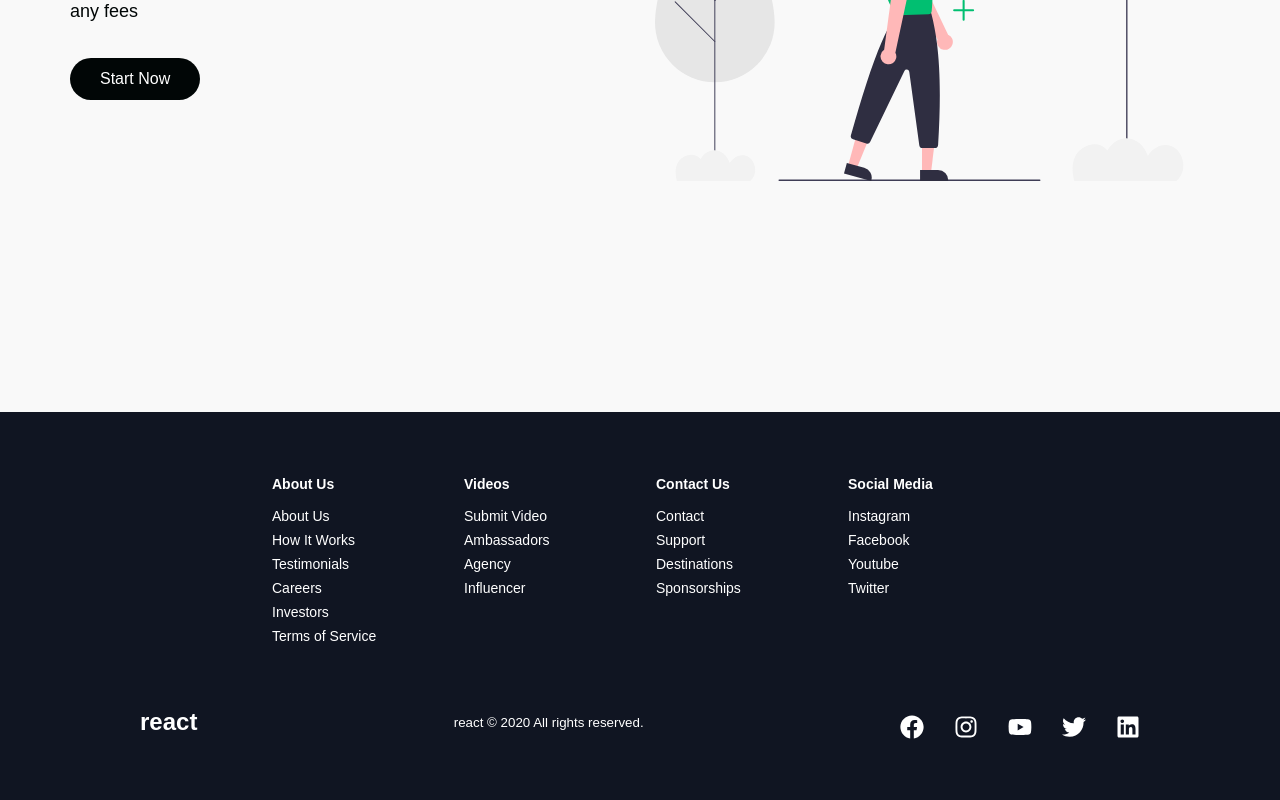
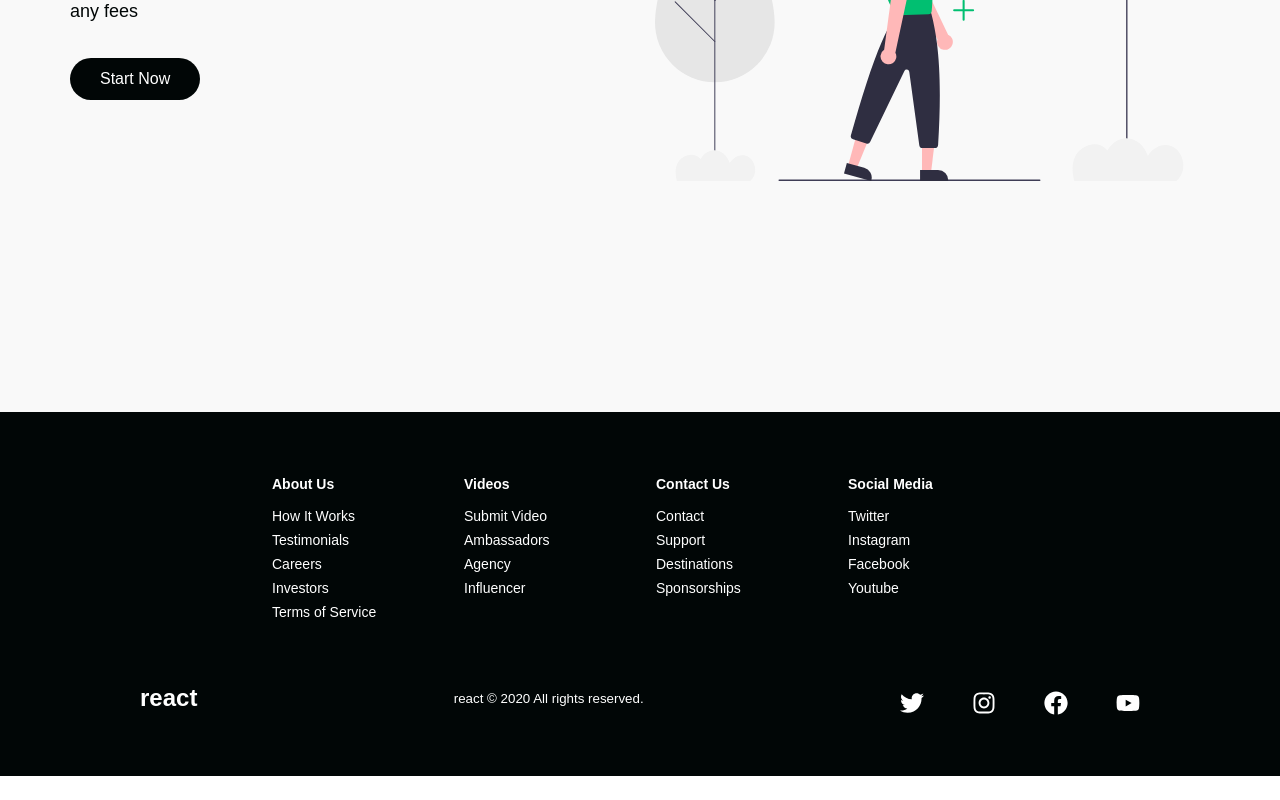
Before and after one commit to ShannonTJ/react-responsive-site2, a React (Create React App) app: page / in a window 1280 px wide. Shown: the part 3768-4568 px from the top of the page. After the commit the page ends 4544 px from the top, so only its background shows below. Built offline with nearby package versions, Linux system fonts and the light colour scheme; a web font is replaced by a local one.

Commit message:
css styling for smaller screens

```diff
--- a/src/components/Footer/FooterElements.js
+++ b/src/components/Footer/FooterElements.js
@@ -2,7 +2,7 @@
 import { Link } from "react-router-dom";
 
 export const FooterContainer = styled.footer`
-  background-color: #101522;
+  background-color: #010606;
 `;
 
 export const FooterWrapper = styled.div`
@@ -53,6 +53,10 @@
 export const FooterLinkTitle = styled.h1`
   font-size: 14px;
   margin-bottom: 16px;
+
+  @media screen and (max-width: 768px) {
+    align-self: center;
+  }
 `;
 
 export const FooterLink = styled(Link)`
@@ -64,6 +68,10 @@
   &:hover {
     color: #01bf71;
     transition: 0.3s ease-out;
+  }
+
+  @media screen and (max-width: 768px) {
+    align-self: center;
   }
 `;
 
--- a/src/components/Footer/index.js
+++ b/src/components/Footer/index.js
@@ -1,12 +1,6 @@
 import React from "react";
 import { animateScroll as scroll } from "react-scroll";
-import {
-  FaTwitter,
-  FaYoutube,
-  FaInstagram,
-  FaLinkedin,
-  FaFacebook,
-} from "react-icons/fa";
+import { FaTwitter, FaYoutube, FaInstagram, FaFacebook } from "react-icons/fa";
 import {
   FooterContainer,
   FooterWrapper,
@@ -35,7 +29,6 @@
           <FooterLinksWrapper>
             <FooterLinkItems>
               <FooterLinkTitle>About Us</FooterLinkTitle>
-              <FooterLink to="/signin">About Us</FooterLink>
               <FooterLink to="/signin">How It Works</FooterLink>
               <FooterLink to="/signin">Testimonials</FooterLink>
               <FooterLink to="/signin">Careers</FooterLink>
@@ -60,10 +53,10 @@
             </FooterLinkItems>
             <FooterLinkItems>
               <FooterLinkTitle>Social Media</FooterLinkTitle>
+              <FooterLink to="/signin">Twitter</FooterLink>
               <FooterLink to="/signin">Instagram</FooterLink>
               <FooterLink to="/signin">Facebook</FooterLink>
               <FooterLink to="/signin">Youtube</FooterLink>
-              <FooterLink to="/signin">Twitter</FooterLink>
             </FooterLinkItems>
           </FooterLinksWrapper>
         </FooterLinksContainer>
@@ -76,20 +69,17 @@
               react © {new Date().getFullYear()} All rights reserved.
             </WebsiteRights>
             <SocialIcons>
-              <SocialIconLink href="/" target="_blank" aria-label="Facebook">
-                <FaFacebook />
+              <SocialIconLink href="/" target="_blank" aria-label="Twitter">
+                <FaTwitter />
               </SocialIconLink>
               <SocialIconLink href="/" target="_blank" aria-label="Instagram">
                 <FaInstagram />
               </SocialIconLink>
+              <SocialIconLink href="/" target="_blank" aria-label="Facebook">
+                <FaFacebook />
+              </SocialIconLink>
               <SocialIconLink href="/" target="_blank" aria-label="Youtube">
                 <FaYoutube />
-              </SocialIconLink>
-              <SocialIconLink href="/" target="_blank" aria-label="Twitter">
-                <FaTwitter />
-              </SocialIconLink>
-              <SocialIconLink href="/" target="_blank" aria-label="Linkedin">
-                <FaLinkedin />
               </SocialIconLink>
             </SocialIcons>
           </SocialMediaWrap>
--- a/src/components/InfoSection/InfoElements.js
+++ b/src/components/InfoSection/InfoElements.js
@@ -50,6 +50,13 @@
   max-width: 540px;
   padding-top: 0;
   padding-bottom: 60px;
+
+  @media screen and (max-width: 768px) {
+    display: flex;
+    flex-direction: column;
+    align-items: center;
+    text-align: center;
+  }
 `;
 
 export const TopLine = styled.p`
```
Also changed, not shown: 1 other file (tests, documents, lock files or other folders).
